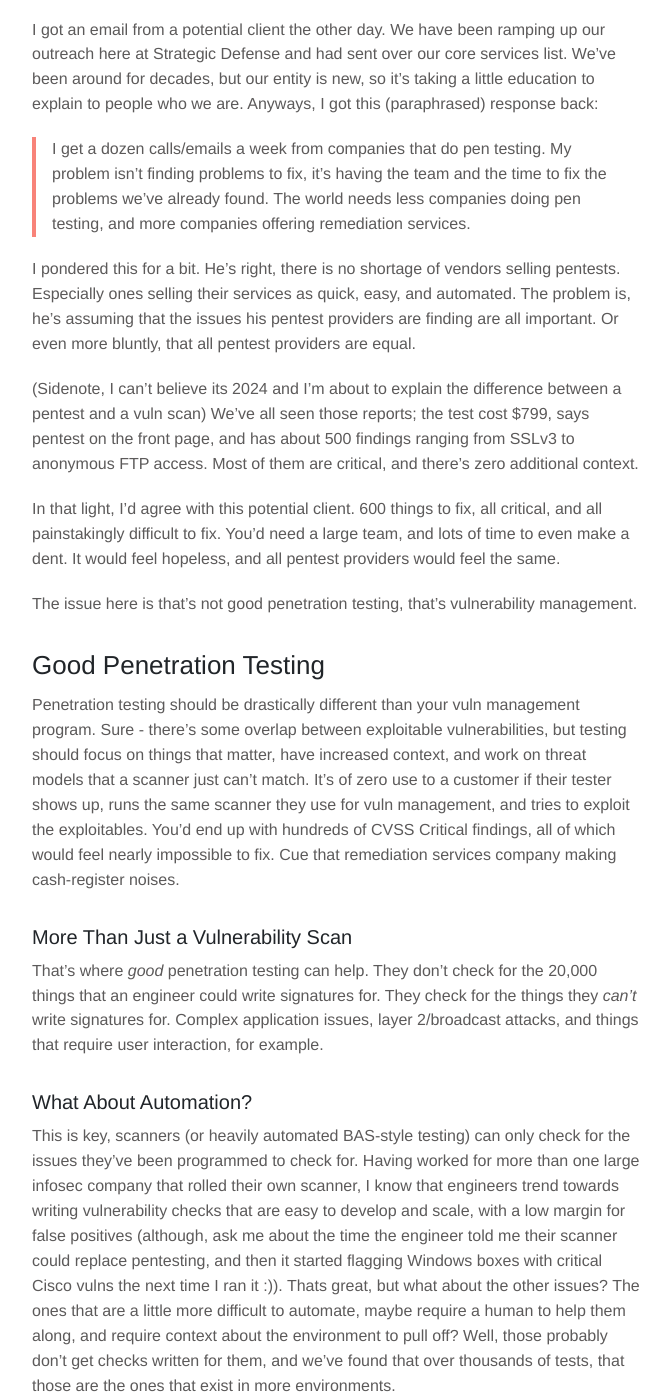
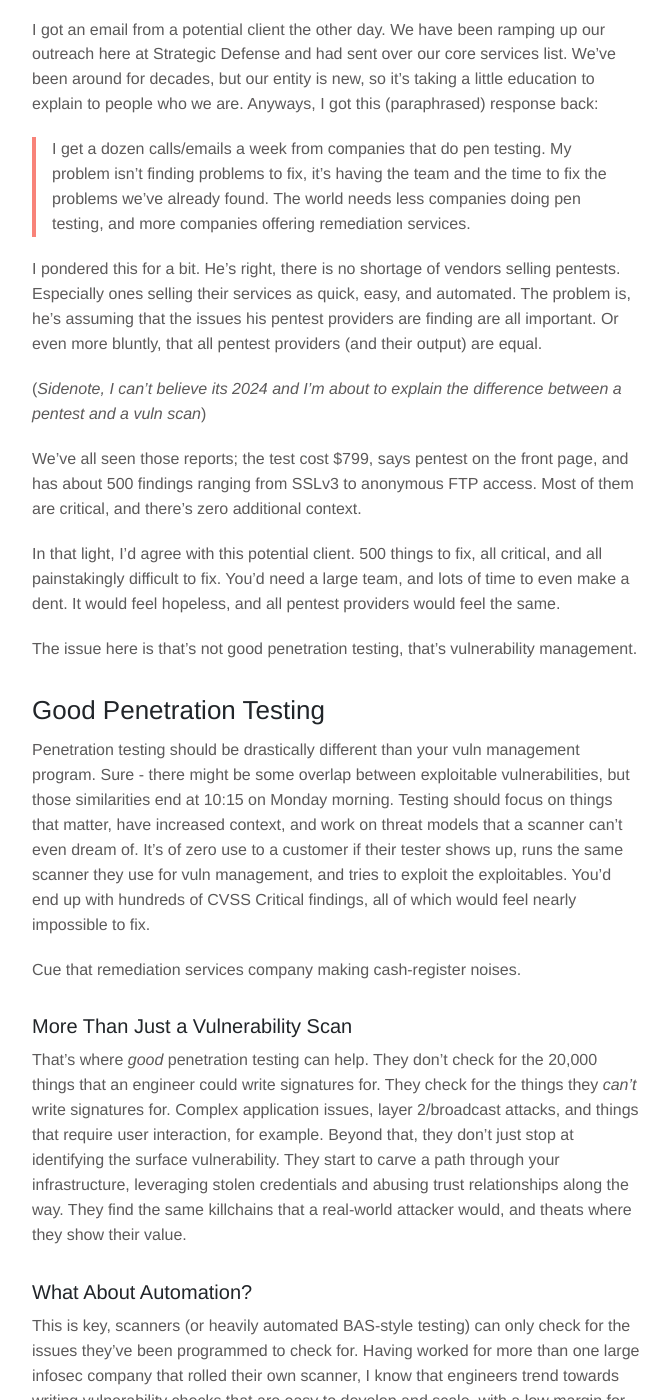
Before and after one commit to strategicdefense/strategicdefense.github.io, a Jekyll site: the page built from _posts/2024-03-26-Cut-Through-The-Fog.md, in a window 1280 px wide and 1400 px high, scrolled down 897 px. Shown: the whole window, without its empty margins (143-813 px from the left). Built offline with Jekyll 4.4.1, drawn with Linux system fonts in a browser that asks for light colours; some of the changed text lies outside the part shown.

Commit message:
adding post

```diff
--- a/_posts/2024-03-26-Cut-Through-The-Fog.md
+++ b/_posts/2024-03-26-Cut-Through-The-Fog.md
@@ -14,37 +14,41 @@ I got an email from a potential client the other day. We have been ramping up ou
 
 > I get a dozen calls/emails a week from companies that do pen testing. My problem isn't finding problems to fix, it's having the team and the time to fix the problems we've already found. The world needs less companies doing pen testing, and more companies offering remediation services.
 
-I pondered this for a bit. He's right, there is no shortage of vendors selling pentests. Especially ones selling their services as quick, easy, and automated. The problem is, he's assuming that the issues his pentest providers are finding are all important. Or even more bluntly, that all pentest providers are equal.
+I pondered this for a bit. He's right, there is no shortage of vendors selling pentests. Especially ones selling their services as quick, easy, and automated. The problem is, he's assuming that the issues his pentest providers are finding are all important. Or even more bluntly, that all pentest providers (and their output) are equal.
 
-(Sidenote, I can't believe its 2024 and I'm about to explain the difference between a pentest and a vuln scan) We've all seen those reports; the test cost $799, says pentest on the front page, and has about 500 findings ranging from SSLv3 to anonymous FTP access. Most of them are critical, and there's zero additional context.
+(_Sidenote, I can't believe its 2024 and I'm about to explain the difference between a pentest and a vuln scan_)
 
-In that light, I'd agree with this potential client. 600 things to fix, all critical, and all painstakingly difficult to fix. You'd need a large team, and lots of time to even make a dent. It would feel hopeless, and all pentest providers would feel the same.
+We've all seen those reports; the test cost $799, says pentest on the front page, and has about 500 findings ranging from SSLv3 to anonymous FTP access. Most of them are critical, and there's zero additional context.
+
+In that light, I'd agree with this potential client. 500 things to fix, all critical, and all painstakingly difficult to fix. You'd need a large team, and lots of time to even make a dent. It would feel hopeless, and all pentest providers would feel the same.
 
 The issue here is that's not good penetration testing, that's vulnerability management.
 
 ## Good Penetration Testing
-Penetration testing should be drastically different than your vuln management program. Sure - there's some overlap between exploitable vulnerabilities, but testing should focus on things that matter, have increased context, and work on threat models that a scanner just can't match. It's of zero use to a customer if their tester shows up, runs the same scanner they use for vuln management, and tries to exploit the exploitables. You'd end up with hundreds of CVSS Critical findings, all of which would feel nearly impossible to fix. Cue that remediation services company making cash-register noises.
+Penetration testing should be drastically different than your vuln management program. Sure - there might be some overlap between exploitable vulnerabilities, but those similarities end at 10:15 on Monday morning. Testing should focus on things that matter, have increased context, and work on threat models that a scanner can't even dream of. It's of zero use to a customer if their tester shows up, runs the same scanner they use for vuln management, and tries to exploit the exploitables. You'd end up with hundreds of CVSS Critical findings, all of which would feel nearly impossible to fix.
+
+Cue that remediation services company making cash-register noises.
 
 ### More Than Just a Vulnerability Scan
 
-That's where _good_ penetration testing can help. They don't check for the 20,000 things that an engineer could write signatures for. They check for the things they _can't_ write signatures for. Complex application issues, layer 2/broadcast attacks, and things that require user interaction, for example.
+That's where _good_ penetration testing can help. They don't check for the 20,000 things that an engineer could write signatures for. They check for the things they _can't_ write signatures for. Complex application issues, layer 2/broadcast attacks, and things that require user interaction, for example. Beyond that, they don't just stop at identifying the surface vulnerability. They start to carve a path through your infrastructure, leveraging stolen credentials and abusing trust relationships along the way. They find the same killchains that a real-world attacker would, and theats where they show their value.
 
 ### What About Automation?
 This is key, scanners (or heavily automated BAS-style testing) can only check for the issues they've been programmed to check for. Having worked for more than one large infosec company that rolled their own scanner, I know that engineers trend towards writing vulnerability checks that are easy to develop and scale, with a low margin for false positives (although, ask me about the time the engineer told me their scanner could replace pentesting, and then it started flagging Windows boxes with critical Cisco vulns the next time I ran it :)). Thats great, but what about the other issues? The ones that are a little more difficult to automate, maybe require a human to help them along, and require context about the environment to pull off? Well, those probably don't get checks written for them, and we've found that over thousands of tests, that those are the ones that exist in more environments.
 
-Put shortly, if its easy to scan for and exploit, someone's probably already found it. The pickings are slim. If its a little more difficult (say, the kind our penetration testing services target), those can exist for years in an environment, even with a healthy vuln management program, just waiting for an attacker to take advantage of. We've heard this time and time again...."why didn't my last pentest find that?" Well, probably because your last pentest wasn't really a pentest.
+Put shortly, if it's easy to scan for and exploit, someone's probably already found it. The pickings are slim. If its a little more difficult (say, the kind our penetration testing services target), those can exist for years in an environment, even with a healthy vuln management program, just waiting for an attacker to take advantage of. We've heard this time and time again...."why didn't my last pentest find that?" Well, probably because your last pentest wasn't really a pentest.
 
 The key here is that good penetration testing approaches your environment with a few things in mind:
 
 - **A thought-out threat model.** Not just 'scan everything and show me all the findings', but specifics like:
-    - Where are we starting from? A Cloud environment, the guest wireless, or a populated user network?
-    - Where are we trying to go? To a different Cloud environment, across a Vendor VPN, or out to the OT plant floor?
-    - What are we starting with? Credentials, access, or specific knowledge? Is this an insider threat, or someone that guessed external credentials?
-    - What type of data are we expecting to see along the way?
+    - _Where are we starting from?_ A Cloud environment, the guest wireless, or a populated user network?
+    - _Where are we trying to go?_ To a different Cloud environment, across a Vendor VPN, or out to the OT plant floor?
+    - _What are we starting with?_ Credentials, access, or specific knowledge? Is this an insider threat, or someone that guessed external credentials?
+    - _What type of data are we expecting to see along the way?_ This can be key to clue your tester in on what to look for, and what to try and exfiltrate.
 
 - **TTPs that match what you're up against.** Its useless to check for scanner issues when you're worried about APT groups.
 - **Wide-open communication and collaboration.** You get to ride along as your tester peels back the onion and starts to identify kill chains. You can help provide context (if you want), to change how the engagement unfolds. I've seen the whole gamut, from "I'm not telling you anything" to "Check that .25 box, there's a keepass database on it you might be interested in."
-- **Adaptability that only humans can provide.** I can't tell you how many times i've reviewed scan results for a network, found nothing but unexploitable fluff, and then 20 minutes of manual poking later had RCE on a system.
+- **Adaptability that only humans can provide.** I can't tell you how many times I've reviewed scan results for a network, found nothing but unexploitable fluff, and then 20 minutes of manual poking later had RCE on a system.
 
 
 ## Am I the Victim Of Trash Pentesting?
@@ -66,4 +70,6 @@ That 5-10 finding number feels important. It lets IT teams focus on what _really
 
 They spend some time working on remediation (which is usually low-cost or free), and then we come back to tweak the threat model and run testing again. That back-and-forth, blue vs red can produce a ton of value. It's the best kind of exercise.
 
+In my mind, a pentest is the best way to set your security vision for the year. It helps validate your assumptions, challenge them some more, and find critical ways to breach you weren't even thinking of.
+
 Got questions? [We'd be happy to chat](/contact/)
```
Also changed, not shown: 1 other file.
